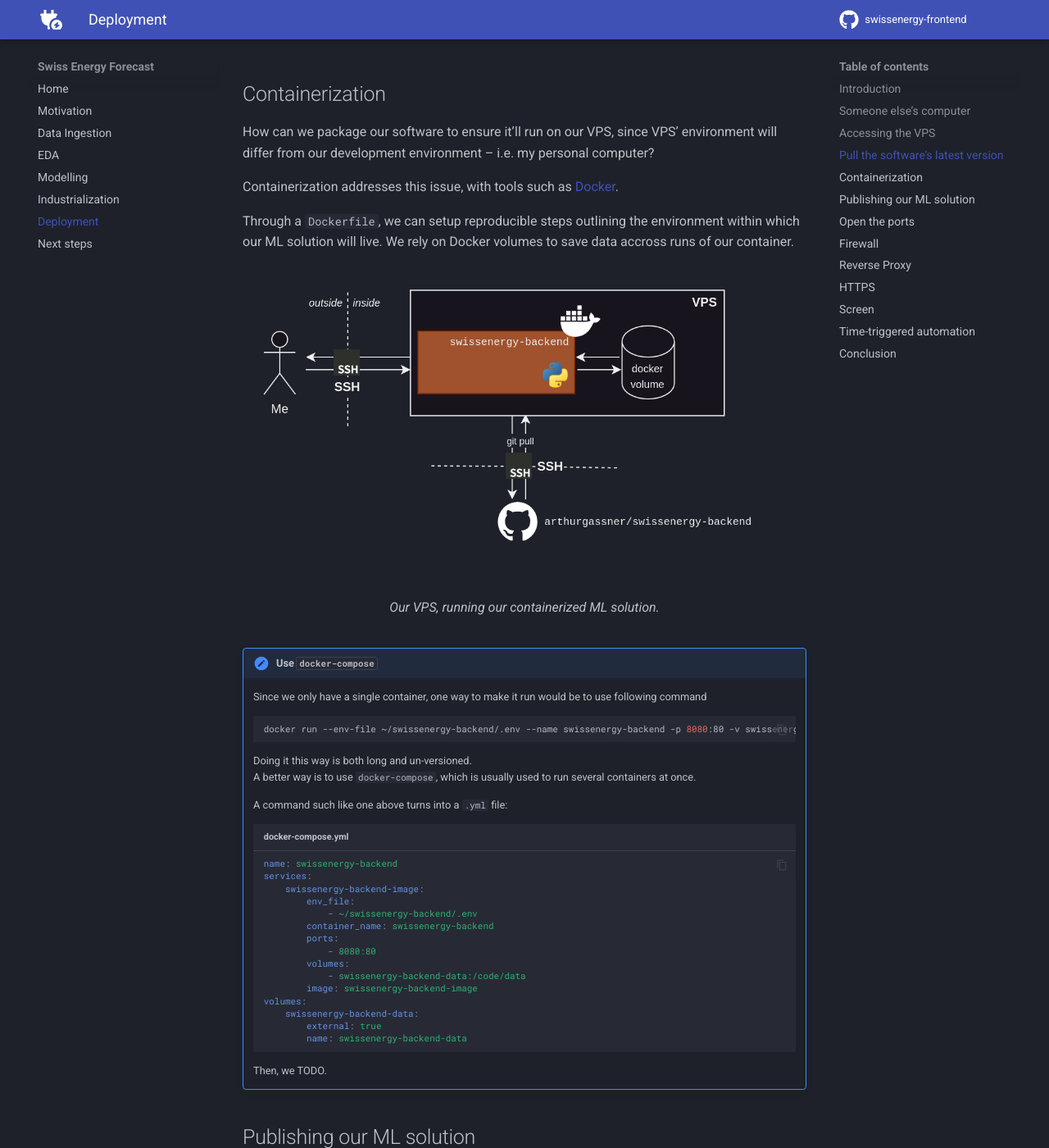
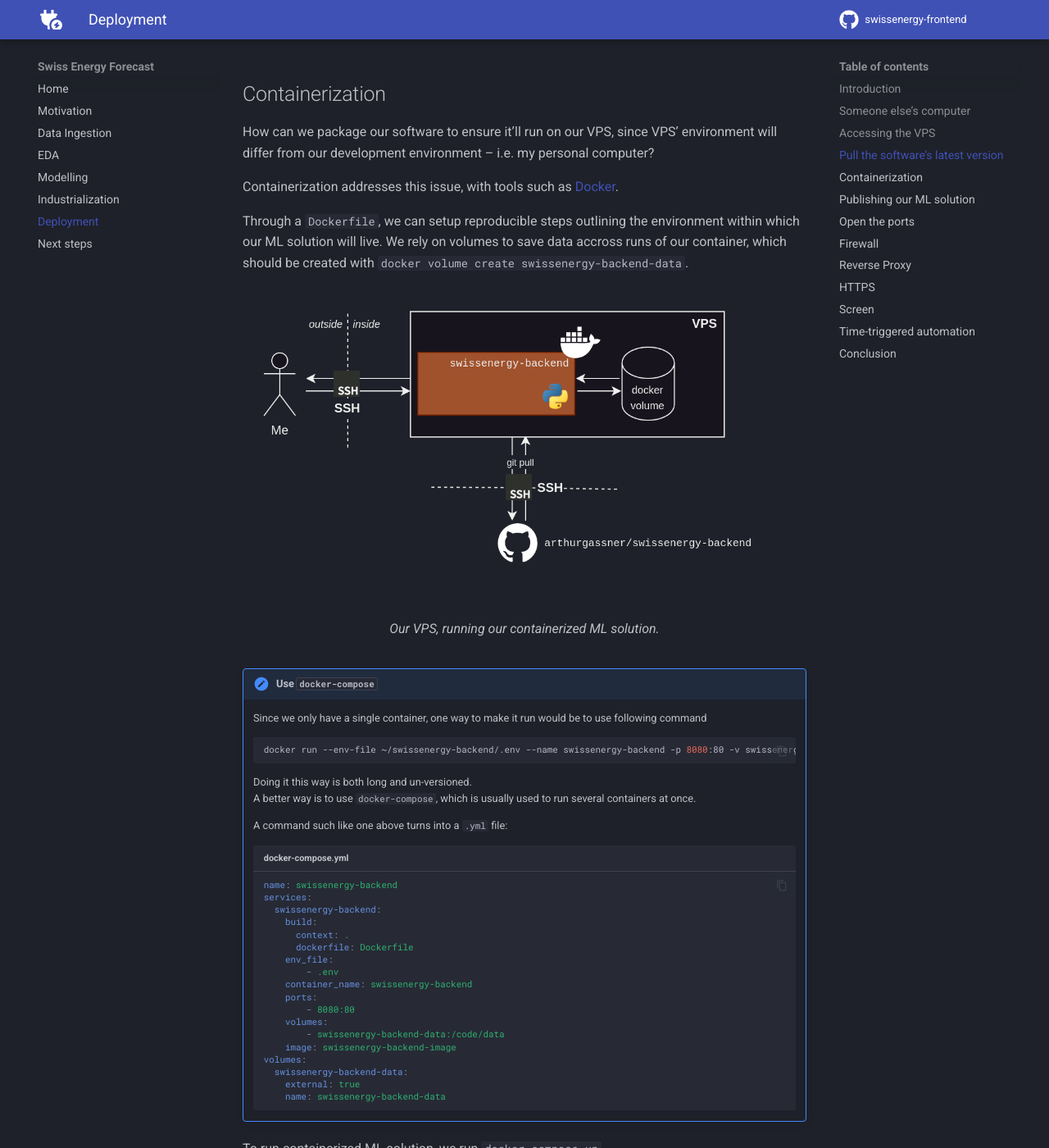
Before and after one commit to arthurgassner/swissenergy-frontend, an MkDocs documentation site: the page built from docs/deployment.md, in a window 1280 px wide and 1400 px high, scrolled down 3740 px. Shown: the whole window at 82% size. Built offline with MkDocs 1.6.1 and Material for MkDocs 9.7.7, drawn with Linux system fonts in a browser that asks for light colours; a script that is not in the unit is left out; comment, search, counter and statistics services are not loaded; some of the changed text lies outside the part shown.

Commit message:
Add docker-compose

````diff
--- a/docs/deployment.md
+++ b/docs/deployment.md
@@ -129,7 +129,7 @@ How can we package our software to ensure it'll run on our VPS, since VPS' envir
 Containerization addresses this issue, with tools such as [Docker](https://www.docker.com/).
 
 Through a `Dockerfile`, we can setup reproducible steps outlining the environment within which our ML solution will live.
-We rely on Docker volumes to save data accross runs of our container.
+We rely on volumes to save data accross runs of our container, which should be created with `docker volume create swissenergy-backend-data`.
 
 <figure markdown="span">
   ![Image title](assets/deployment/vps_github_docker.png){ width="100%" }
@@ -151,22 +151,26 @@ We rely on Docker volumes to save data accross runs of our container.
     ```yaml title="docker-compose.yml"
     name: swissenergy-backend
     services:
-        swissenergy-backend-image:
-            env_file:
-                - ~/swissenergy-backend/.env
-            container_name: swissenergy-backend
-            ports:
-                - 8080:80
-            volumes:
-                - swissenergy-backend-data:/code/data
-            image: swissenergy-backend-image
+      swissenergy-backend:
+        build:
+          context: .
+          dockerfile: Dockerfile
+        env_file:
+            - .env
+        container_name: swissenergy-backend
+        ports:
+            - 8080:80
+        volumes:
+            - swissenergy-backend-data:/code/data
+        image: swissenergy-backend-image
     volumes:
-        swissenergy-backend-data:
-            external: true
-            name: swissenergy-backend-data
+      swissenergy-backend-data:
+        external: true
+        name: swissenergy-backend-data
     ```
 
-    Then, we TODO.
+To run containerized ML solution, we run `docker compose up`
+> Note that
 
 ## Publishing our ML solution
 
````
